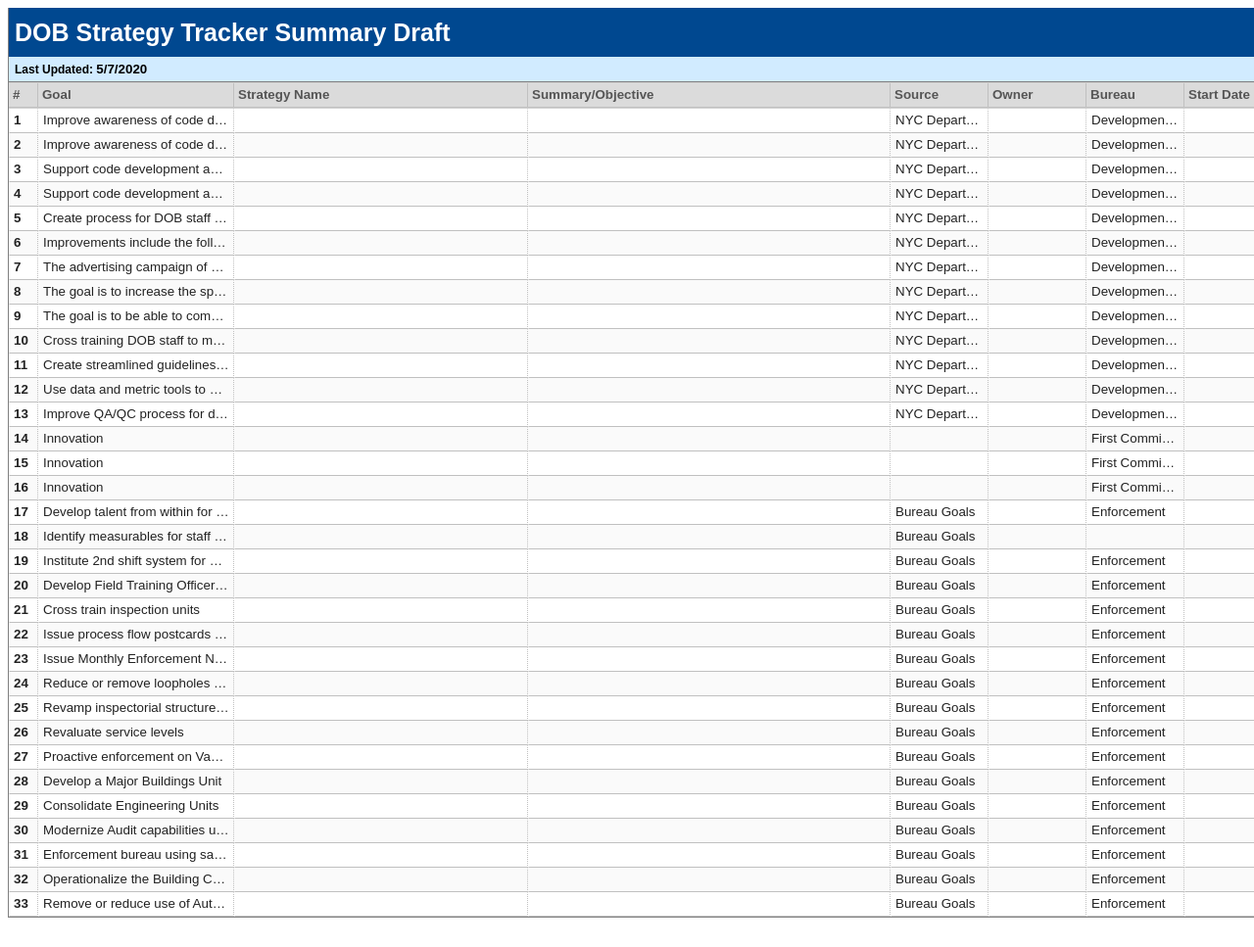
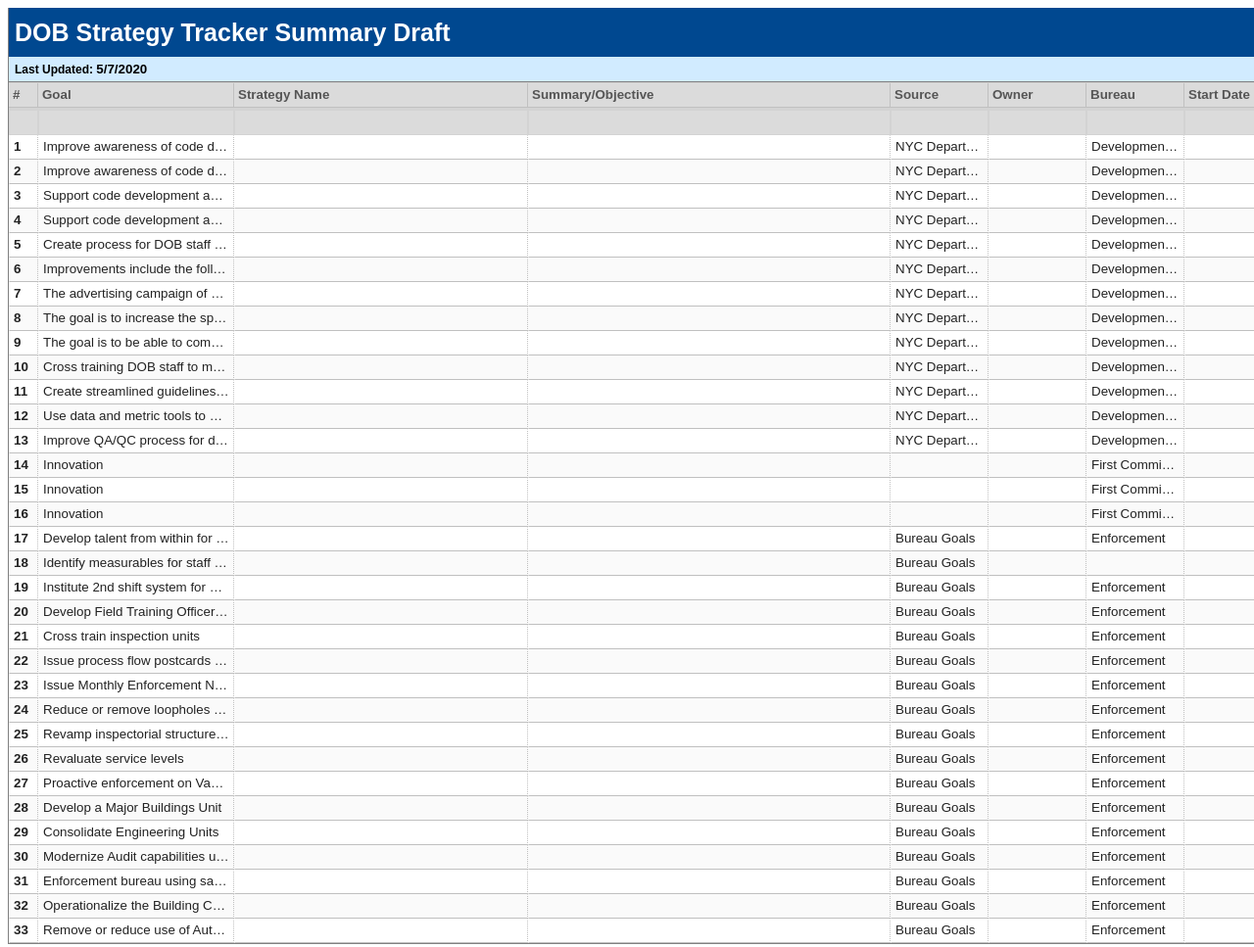
Before and after one commit to NYCDOB/StrategyTracker, a website: page t2.html in a window 1280 px wide. Shown: the top 967 px of the page at 98% size. Before the commit the page ends 945 px from the top, so only its background shows below. Drawn offline with nearby package versions, Linux system fonts and the light colour scheme.

Commit message:
Update t2.html

```diff
--- a/t2.html
+++ b/t2.html
@@ -102,13 +102,7 @@ d3.select("#today").html(today);
   //var f1=dataContext("%");
   //console.log(f1);
   debugger;  //dataContext["%"]
-    var vals = [
-      dataContext["n1"],
-      dataContext["n2"],
-      dataContext["n3"],
-      dataContext["n4"],
-      dataContext["n5"]
-    ];
+
 
     //$(cellNode).empty().sparkline(vals, {width: "100%"});
   }
@@ -121,7 +115,8 @@ d3.select("#today").html(today);
     asyncEditorLoading: false,
     autoEdit: false,
 	autoHeight: true,
-	enableAsyncPostRender: true
+	enableAsyncPostRender: true,
+   showHeaderRow:true
   };
 
   function statusFormatter(row, cell, value, columnDef, dataContext) {
```
